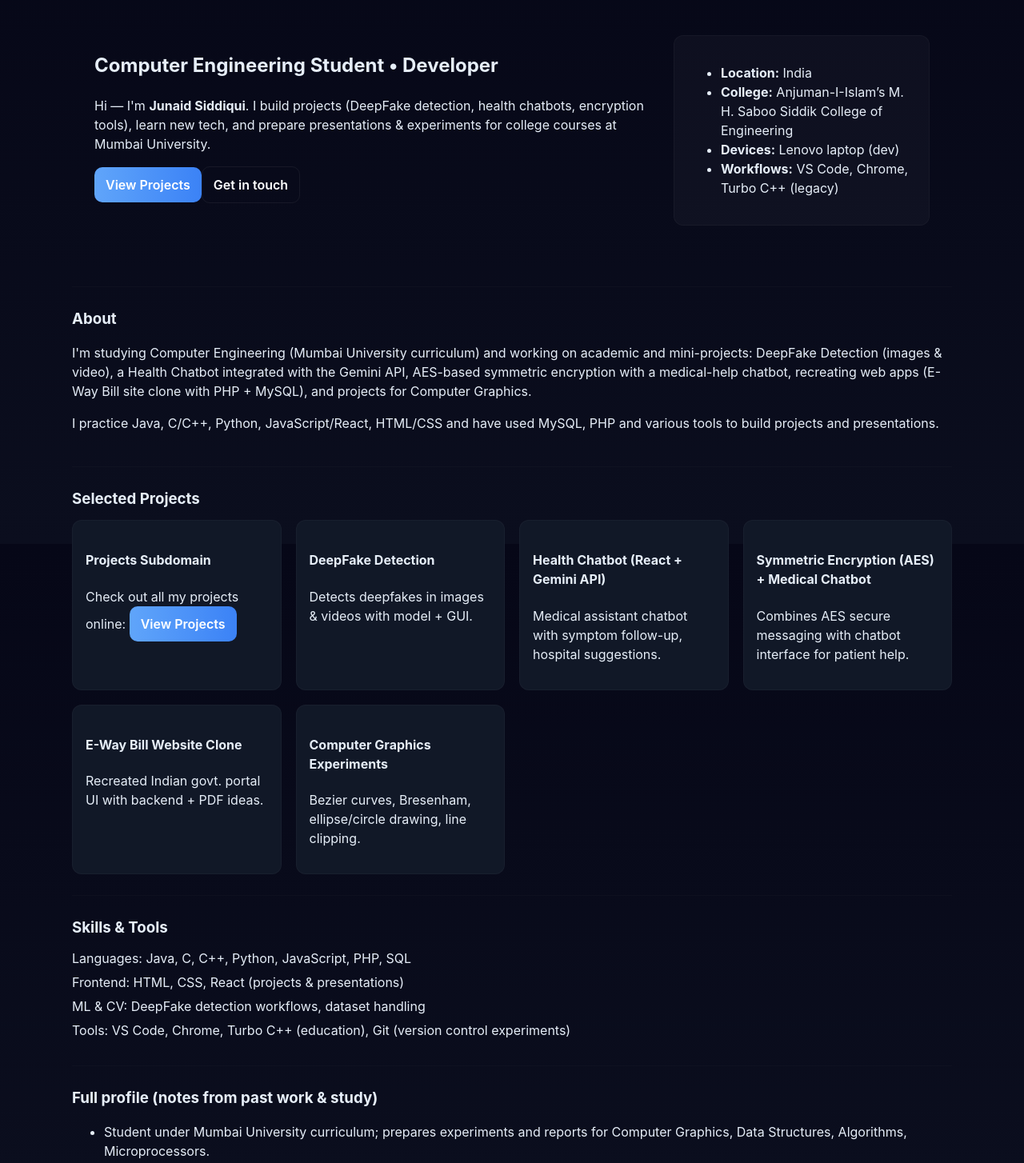
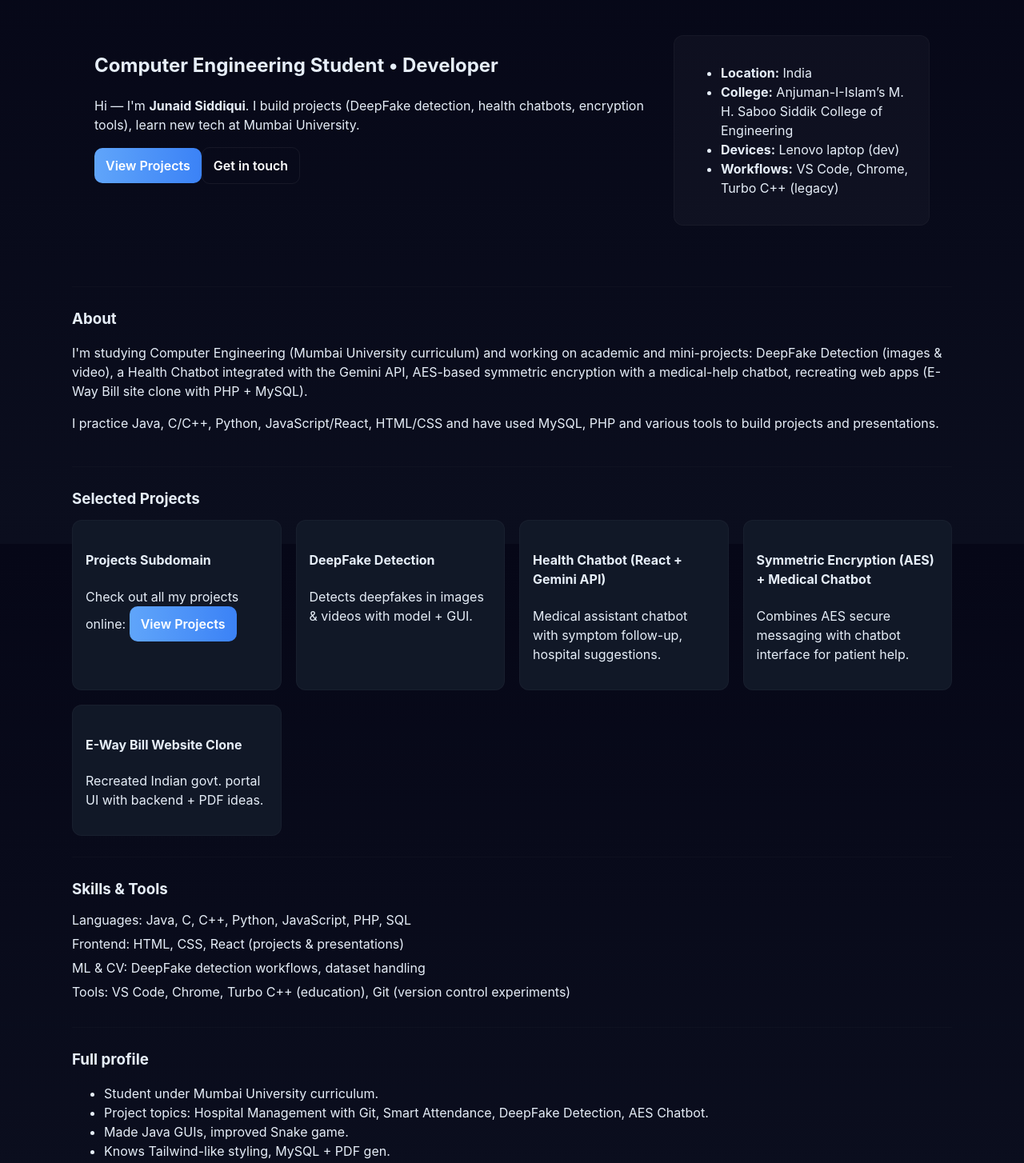
Before and after one commit to TheSiddKid/HomePage, a React (Vite) app: page / in a window 1280 px wide. Shown: the part 120-1574 px from the top of the page at 80% size. Built offline with nearby package versions, Linux system fonts and the light colour scheme.

Commit message:
Update Home.tsx

```diff
--- a/src/pages/Home.tsx
+++ b/src/pages/Home.tsx
@@ -36,16 +36,13 @@ const Home: React.FC = () => {
         "Health Chatbot (React + Gemini API)",
         "AES symmetric encryption + Chatbot",
         "E-Way Bill UI clone (HTML/CSS/JS + PHP + MySQL)",
-        "Computer Graphics experiments (Bezier, Bresenham, Mid-point algorithms)"
+
       ],
       skills: ["Java", "C", "C++", "Python", "JavaScript", "PHP", "SQL", "HTML", "CSS", "React"],
       tools: ["VS Code", "Chrome", "Turbo C++", "MySQL", "Git"],
       notes: [
-        "Works on academic experiments: stacks (linked-list), BST, circular queue, line clipping algorithms",
-        "Preparing presentations, PPT & viva for projects",
         "Creating small GUI apps & games (Java, Snake game enhancements)"
       ],
-      devices: { laptop: "Lenovo", phone: "Samsung Guru" },
     };
 
     const copyBtn = document.getElementById('copyProfile');
@@ -100,8 +97,7 @@ const Home: React.FC = () => {
               <h2>Computer Engineering Student • Developer</h2>
               <p>
                 Hi — I'm <strong>Junaid Siddiqui</strong>. I build projects (DeepFake
-                detection, health chatbots, encryption tools), learn new tech, and
-                prepare presentations & experiments for college courses at Mumbai
+                detection, health chatbots, encryption tools), learn new tech at Mumbai
                 University.
               </p>
               <div className="cta-row">
@@ -125,7 +121,7 @@ const Home: React.FC = () => {
         <section id="about" className="container section">
           <h3>About</h3>
           <p>
-            I'm studying Computer Engineering (Mumbai University curriculum) and working on academic and mini-projects: DeepFake Detection (images & video), a Health Chatbot integrated with the Gemini API, AES-based symmetric encryption with a medical-help chatbot, recreating web apps (E-Way Bill site clone with PHP + MySQL), and projects for Computer Graphics.
+            I'm studying Computer Engineering (Mumbai University curriculum) and working on academic and mini-projects: DeepFake Detection (images & video), a Health Chatbot integrated with the Gemini API, AES-based symmetric encryption with a medical-help chatbot, recreating web apps (E-Way Bill site clone with PHP + MySQL).
           </p>
           <p>
             I practice Java, C/C++, Python, JavaScript/React, HTML/CSS and have used MySQL, PHP and various tools to build projects and presentations.
@@ -170,10 +166,7 @@ const Home: React.FC = () => {
               <p>Recreated Indian govt. portal UI with backend + PDF ideas.</p>
             </article>
 
-            <article className="card">
-              <h4>Computer Graphics Experiments</h4>
-              <p>Bezier curves, Bresenham, ellipse/circle drawing, line clipping.</p>
-            </article>
+
           </div>
         </section>
 
@@ -188,12 +181,11 @@ const Home: React.FC = () => {
         </section>
 
         <section id="profile" className="container section">
-          <h3>Full profile (notes from past work & study)</h3>
+          <h3>Full profile</h3>
           <ul>
-            <li>Student under Mumbai University curriculum; prepares experiments and reports for Computer Graphics, Data Structures, Algorithms, Microprocessors.</li>
-            <li>Worked on: Stack using singly linked-list, Tower of Hanoi, BST, Circular queue, Mid-point & Bresenham algorithms, Line clipping algorithms.</li>
+            <li>Student under Mumbai University curriculum.</li>
             <li>Project topics: Hospital Management with Git, Smart Attendance, DeepFake Detection, AES Chatbot.</li>
-            <li>Made Java GUIs, improved Snake game, edited surprise videos (family use).</li>
+            <li>Made Java GUIs, improved Snake game.</li>
             <li>Knows Tailwind-like styling, MySQL + PDF gen.</li>
           </ul>
         </section>
```
